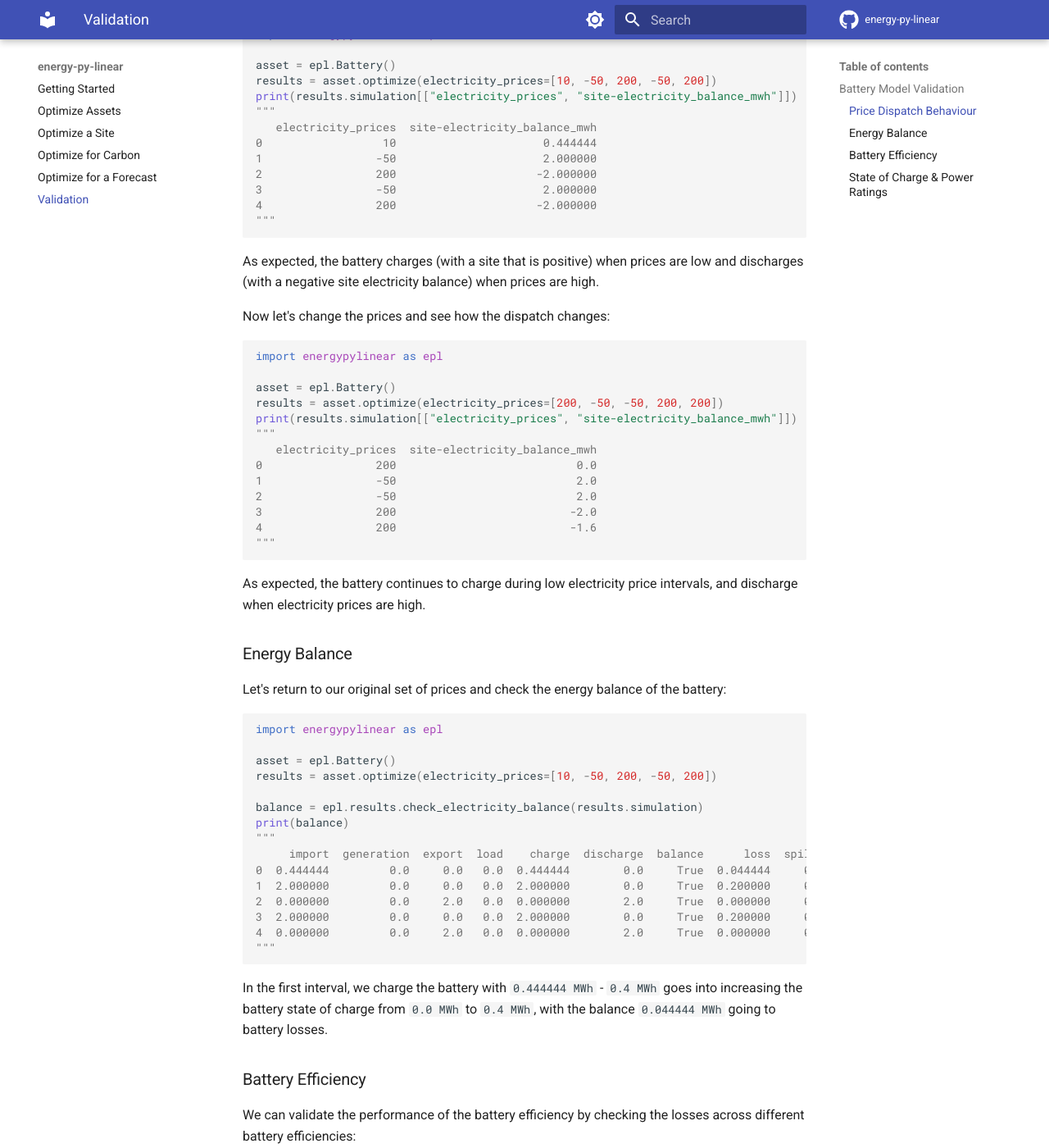
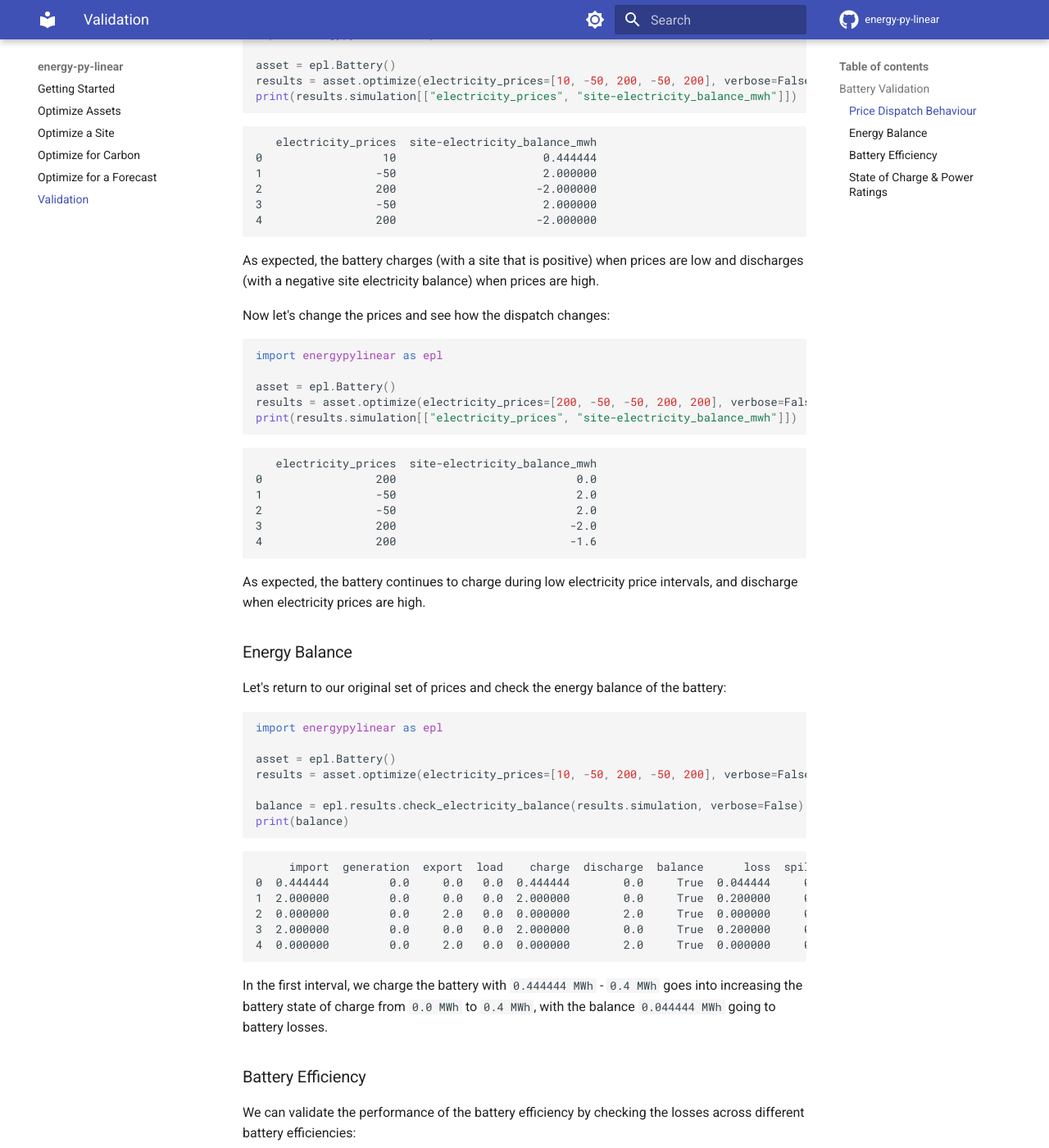
Before and after one commit to ADGEfficiency/energy-py-linear, an MkDocs documentation site: the page built from docs/docs/validation.md, in a window 1280 px wide and 1400 px high, scrolled down 564 px. Shown: the whole window at 82% size. Built offline with MkDocs 1.6.1 and Material for MkDocs 9.7.7, drawn with Linux system fonts in a browser that asks for light colours; comment, search, counter and statistics services are not loaded; some of the changed text lies outside the part shown.

Commit message:
validation tests passing

````diff
--- a/docs/docs/validation.md
+++ b/docs/docs/validation.md
@@ -2,7 +2,7 @@
 
 This section will give you confidence in the implementation of underlying energy models.
 
-## Battery Model Validation
+## Battery Validation
 
 ### Price Dispatch Behaviour
 
@@ -16,16 +16,17 @@
 import energypylinear as epl
 
 asset = epl.Battery()
-results = asset.optimize(electricity_prices=[10, -50, 200, -50, 200])
+results = asset.optimize(electricity_prices=[10, -50, 200, -50, 200], verbose=False)
 print(results.simulation[["electricity_prices", "site-electricity_balance_mwh"]])
-"""
+```
+
+```
    electricity_prices  site-electricity_balance_mwh
 0                  10                      0.444444
 1                 -50                      2.000000
 2                 200                     -2.000000
 3                 -50                      2.000000
 4                 200                     -2.000000
-"""
 ```
 
 As expected, the battery charges (with a site that is positive) when prices are low and discharges (with a negative site electricity balance) when prices are high.
@@ -36,16 +37,17 @@
 import energypylinear as epl
 
 asset = epl.Battery()
-results = asset.optimize(electricity_prices=[200, -50, -50, 200, 200])
+results = asset.optimize(electricity_prices=[200, -50, -50, 200, 200], verbose=False)
 print(results.simulation[["electricity_prices", "site-electricity_balance_mwh"]])
-"""
+```
+
+```
    electricity_prices  site-electricity_balance_mwh
 0                 200                           0.0
 1                 -50                           2.0
 2                 -50                           2.0
 3                 200                          -2.0
 4                 200                          -1.6
-"""
 ```
 
 As expected, the battery continues to charge during low electricity price intervals, and discharge when electricity prices are high.
@@ -58,18 +60,19 @@
 import energypylinear as epl
 
 asset = epl.Battery()
-results = asset.optimize(electricity_prices=[10, -50, 200, -50, 200])
+results = asset.optimize(electricity_prices=[10, -50, 200, -50, 200], verbose=False)
 
-balance = epl.results.check_electricity_balance(results.simulation)
+balance = epl.results.check_electricity_balance(results.simulation, verbose=False)
 print(balance)
-"""
-     import  generation  export  load    charge  discharge  balance      loss  spills  initial_charge  final_charge
-0  0.444444         0.0     0.0   0.0  0.444444        0.0     True  0.044444     0.0             0.0           0.4
-1  2.000000         0.0     0.0   0.0  2.000000        0.0     True  0.200000     0.0             0.4           2.2
-2  0.000000         0.0     2.0   0.0  0.000000        2.0     True  0.000000     0.0             2.2           0.2
-3  2.000000         0.0     0.0   0.0  2.000000        0.0     True  0.200000     0.0             0.2           2.0
-4  0.000000         0.0     2.0   0.0  0.000000        2.0     True  0.000000     0.0             2.0           0.0
-"""
+```
+
+```
+     import  generation  export  load    charge  discharge  balance      loss  spills
+0  0.444444         0.0     0.0   0.0  0.444444        0.0     True  0.044444     0.0
+1  2.000000         0.0     0.0   0.0  2.000000        0.0     True  0.200000     0.0
+2  0.000000         0.0     2.0   0.0  0.000000        2.0     True  0.000000     0.0
+3  2.000000         0.0     0.0   0.0  2.000000        0.0     True  0.200000     0.0
+4  0.000000         0.0     2.0   0.0  0.000000        2.0     True  0.000000     0.0
 ```
 
 In the first interval, we charge the battery with `0.444444 MWh` - `0.4 MWh` goes into increasing the battery state of charge from `0.0 MWh` to `0.4 MWh`, with the balance `0.044444 MWh` going to battery losses.
@@ -95,6 +98,7 @@
     results = asset.optimize(
         electricity_prices=prices,
         objective="price",
+        verbose=False
     )
     out.append(
         {
@@ -109,12 +113,13 @@
     )
 
 print(pd.DataFrame(out))
-"""
-eff_pct  charge_mwh  discharge_mwh  loss_mwh  prices_$_mwh  import_mwh    objective
-    1.0   18.000000           18.0  0.000000    103.197695   18.000000 -3018.344310
-    0.9   19.111111           17.2  1.911111    103.197695   19.111111 -2893.086854
-    0.8   20.000000           16.0  4.000000    103.197695   20.000000 -2719.962419
-"""
+```
+
+```
+   eff_pct  charge_mwh  discharge_mwh  loss_mwh  prices_$_mwh  import_mwh    objective
+0      1.0   18.000000           18.0  0.000000    103.197695   18.000000 -3018.344310
+1      0.9   19.111111           17.2  1.911111    103.197695   19.111111 -2893.086854
+2      0.8   20.000000           16.0  4.000000    103.197695   20.000000 -2719.962419
 ```
 
 From the above we observe the following as efficiency decreases:
````
Also changed, not shown: 2 other files.
